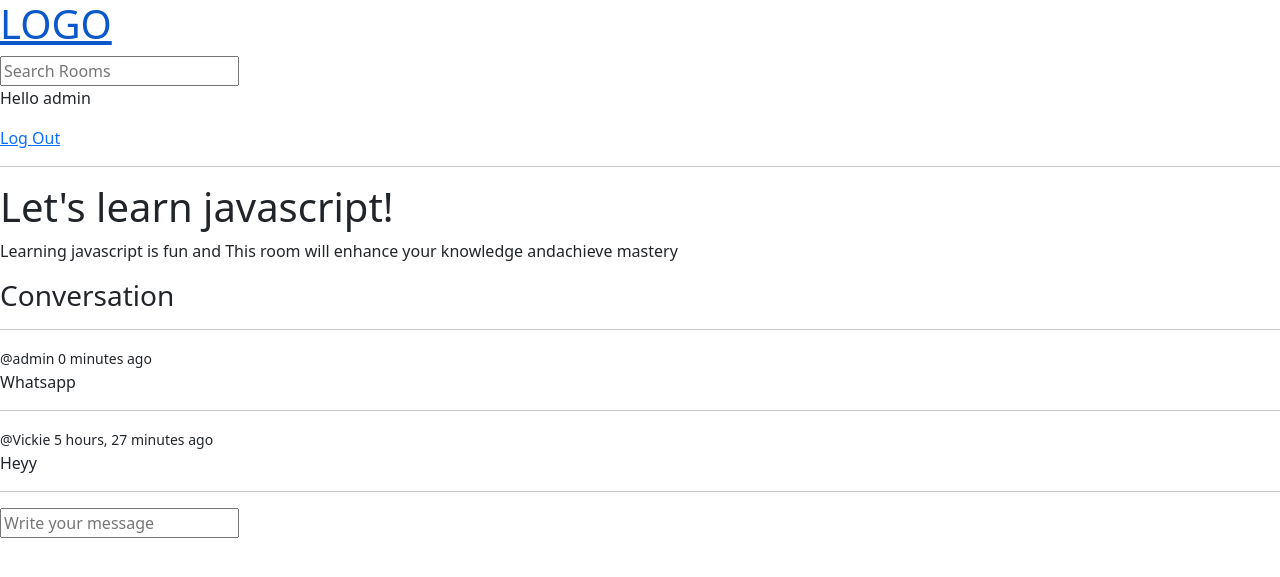
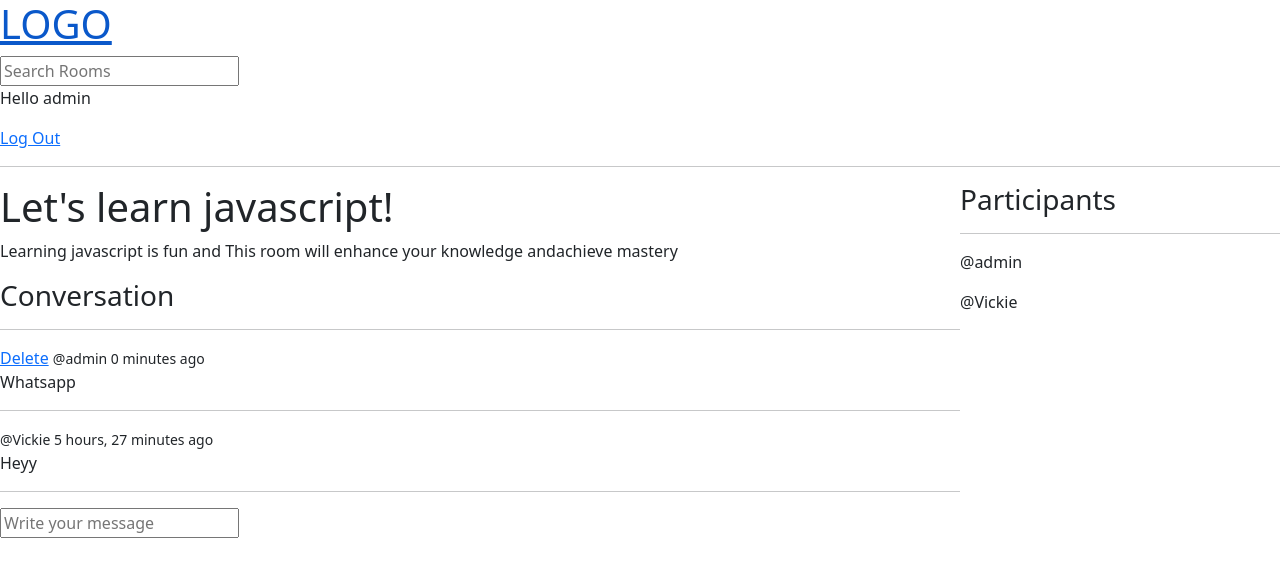
Before and after one commit to charankulal/Learning-Management-System, a Django app: page /room/1/ in a window 1280 px wide. Shown: the top 577 px of the page. Run offline with Django 4.2, Linux system fonts and the light colour scheme; a user stored in the database is signed in; data comes from the database, SQL or seed files in the repository; both versions use the stored data as it was after the commit.

Commit message:
Completed message add functionality and participants functionality.

```diff
--- a/studentsync/base/models.py
+++ b/studentsync/base/models.py
@@ -12,7 +12,7 @@ class Room(models.Model):
     topic= models.ForeignKey(Topic,on_delete=models.SET_NULL,null=True)
     name=models.CharField(max_length=200)
     description=models.TextField(null=True,blank=True)
-    # participants=
+    participants=models.ManyToManyField(User,related_name='participants',blank=True)
     updated=models.DateTimeField(auto_now=True)
     created=models.DateTimeField(auto_now_add=True)
 
--- a/studentsync/base/templates/base/room.html
+++ b/studentsync/base/templates/base/room.html
@@ -1,30 +1,56 @@
 {% extends 'main.html' %} {% block content %}
+<style>
+    .room-container{
+        display: grid;
+        grid-template-columns: 3fr 1fr;
+    }
+</style>
+
+<div class="room-container">
+    <div>
   <h1>{{rooms.name}}</h1>
   <p>{{rooms.description}}</p>
   <div class="comment-wrapper">
     <h3>Conversation</h3>
-<hr>
+    <hr />
 
     {% for message in roommessages %}
     <div>
-    <small>@{{message.user}}   {{message.created|timesince}} ago</small>
+
+        {% if request.user == message.user %}
+        <a href="{% url 'delete-message' message.id %}">Delete</a>
+        {% endif %}
+
+
+      <small>@{{message.user}} {{message.created|timesince}} ago</small>
       <p>{{message.body}}</p>
+      <hr />
+    </div>
+
+    {% endfor %}
+  </div>
+
+  {% if request.user.is_authenticated %}
+  <div class="comment-form">
+    <form action="" method="POST">
+      {% csrf_token %}
+      <input type="text" name="body" placeholder="Write your message" />
+    </form>
+  </div>
+  {% endif %}
+</div>
+<div>
+    <h3>Participants</h3>
     <hr>
+
+    {% for participant in participants %}
+    <div>
+        <p>@{{participant.username}}</p>
     </div>
 
     {% endfor %}
 
 </div>
-
-
-{% if request.user.is_authenticated %}
-<div class="comment-form">
-    <form action="" method="POST">
-    {% csrf_token %}
-    <input type="text" name="body" placeholder="Write your message">
-    </form>
-
 </div>
-{% endif %}
 
 {% endblock content %}
--- a/studentsync/base/urls.py
+++ b/studentsync/base/urls.py
@@ -10,4 +10,5 @@ urlpatterns = [
     path('create-room/',views.createRoom,name="create-room"),
     path('update-room/<str:pk>/',views.updateRoom,name="update-room"),
     path('delete-room/<str:pk>/',views.deleteRoom,name="delete-room"),
+    path('delete-message/<str:pk>/',views.deleteMessage,name="delete-message"),
 ]
--- a/studentsync/base/views.py
+++ b/studentsync/base/views.py
@@ -1,5 +1,5 @@
 from django.shortcuts import render,redirect
-from .models import Room,Topic
+from .models import Room,Topic,Message
 from django.http import HttpResponse
 from django.contrib.auth.models import User
 from django.contrib.auth import authenticate,login,logout
@@ -46,7 +46,17 @@ def home(request):
 def room(request,pk):
     rooms=Room.objects.get(id=pk)
     roommessages=rooms.message_set.all().order_by('-created')
-    context={'rooms':rooms,'roommessages':roommessages}
+    participants=rooms.participants.all()
+    if request.method=="POST":
+        message=Message.objects.create(
+            user=request.user,
+            room=rooms,
+            body=request.POST.get('body')
+        )
+        rooms.participants.add(request.user)
+        return redirect('room',pk=rooms.id)
+
+    context={'rooms':rooms,'roommessages':roommessages,'participants':participants}
 
     return render(request,'base/room.html',context)
 
@@ -108,3 +118,13 @@ def registerUser(request):
 
 
     return render(request,'base/login_register.html',context)
+
+@login_required(login_url='login')
+def deleteMessage(request,pk):
+    roomMessage=Message.objects.get(id=pk)
+    if request.user != roomMessage.user:
+        return HttpResponse('You are not allowed to delete!!')
+    if request.method=="POST":
+        roomMessage.delete()
+        return redirect('home')
+    return render(request,'base/delete.html',{'obj':roomMessage})
```
Also changed, not shown: studentsync/base/migrations/0004_alter_room_options_room_participants.py (added), studentsync/db.sqlite3. Lines whose indentation alone changed are shown as unchanged.
